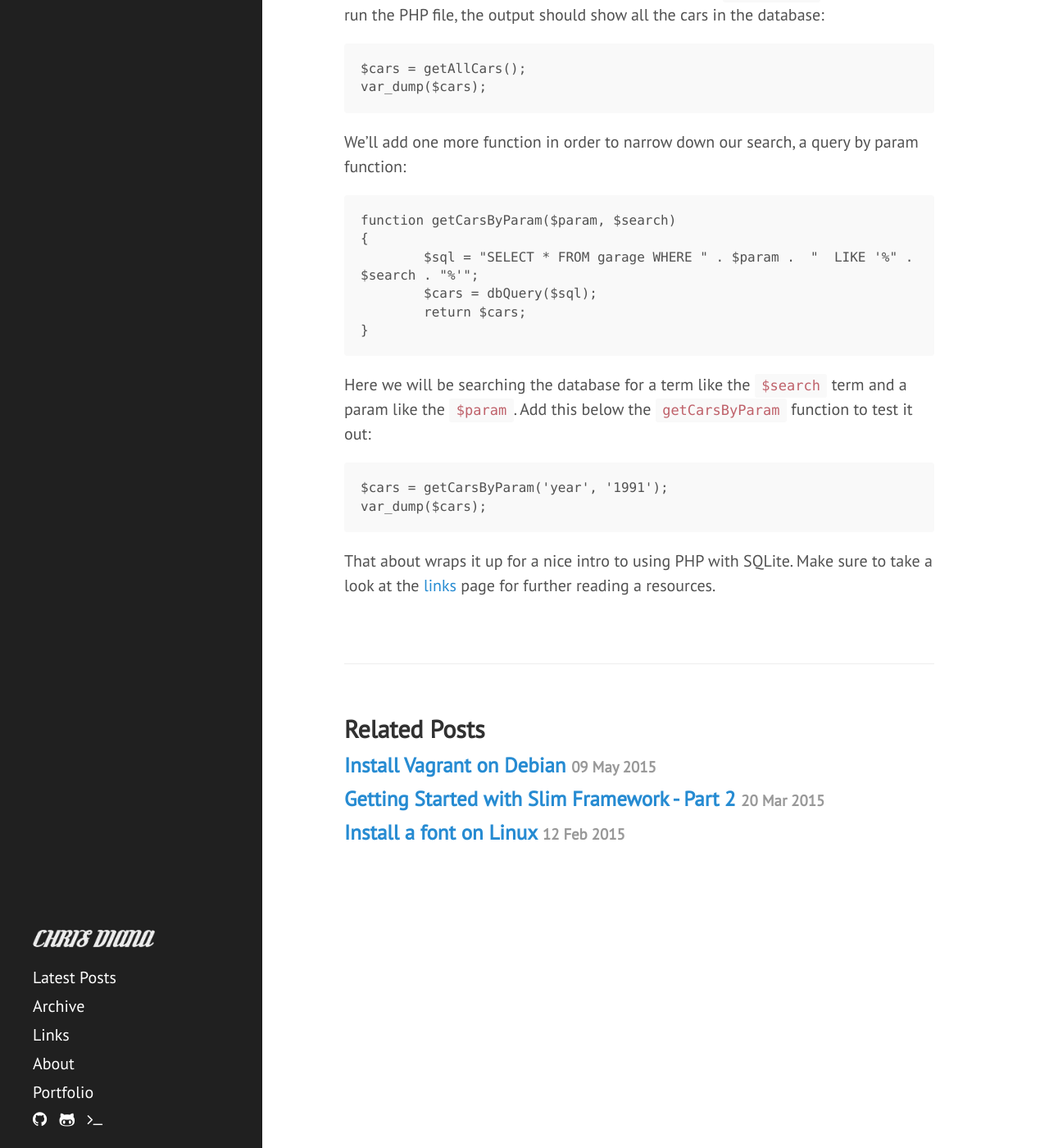
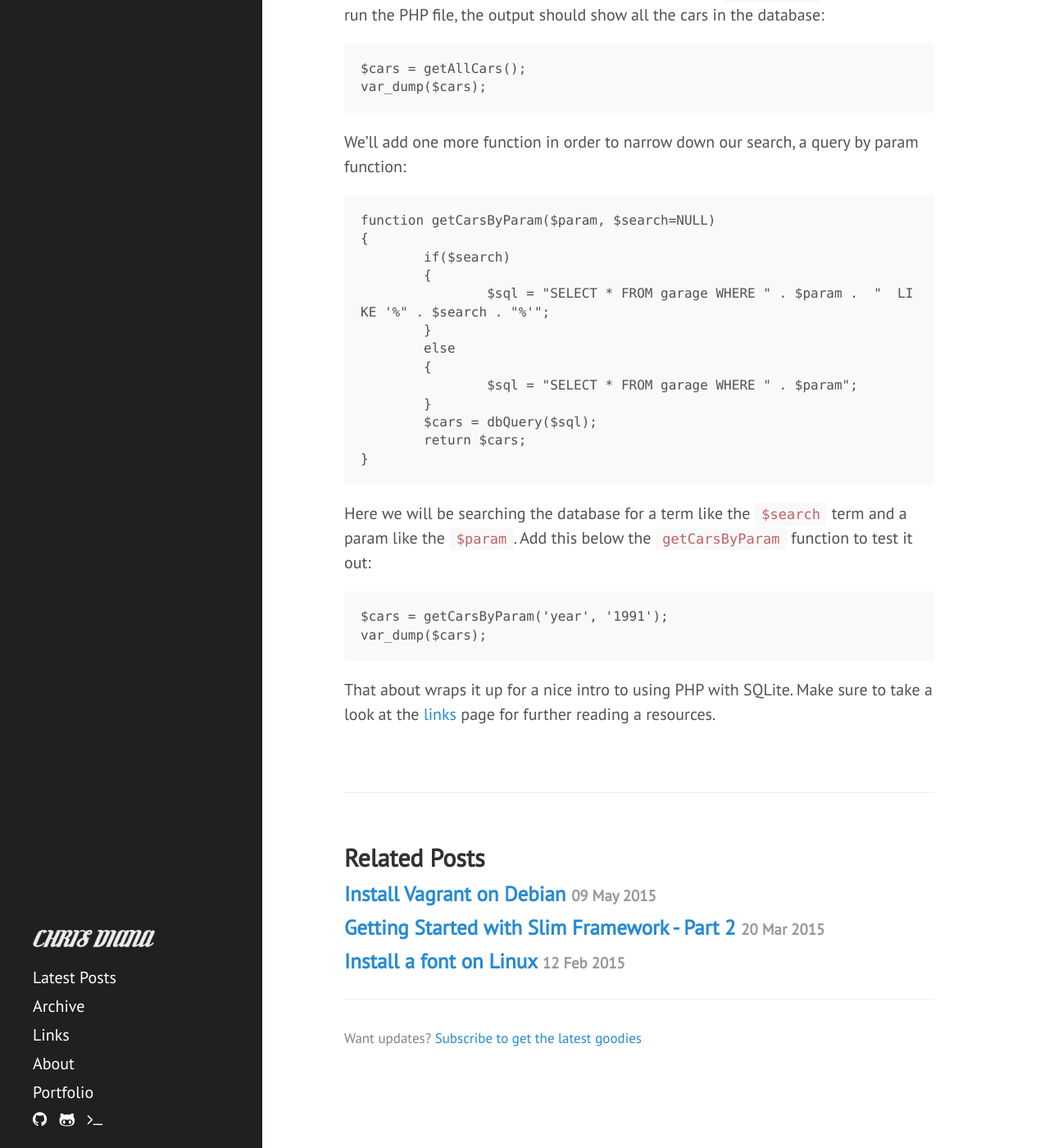
Before and after one commit to chrisdiana/cdmedia.github.io, a Jekyll site: the page built from _posts/2015-05-26-intro-to-using-sqlite-with-php.md, in a window 1280 px wide and 1400 px high, scrolled down 2492 px. Shown: the whole window at 82% size. Built offline with Jekyll 4.4.1, drawn with Linux system fonts in a browser that asks for light colours; nearby versions of some CDN libraries; Markdown is read by kramdown in place of the engine named in the settings; comment, search, counter and statistics services are not loaded.

Commit message:
add mailchimp

````diff
--- a/_layouts/post.html
+++ b/_layouts/post.html
@@ -31,4 +31,8 @@ layout: default
       </li>
     {% endfor %}
   </ul>
+  <div class="updates">
+    <hr>
+    <span>Want updates? <a href="http://eepurl.com/bpduc5" data-featherlight data-featherlight-type="iframe">Subscribe to get the latest goodies</a></span>
+  </div>
 </div>
--- a/_posts/2015-05-26-intro-to-using-sqlite-with-php.md
+++ b/_posts/2015-05-26-intro-to-using-sqlite-with-php.md
@@ -114,9 +114,16 @@ var_dump($cars);
 We'll add one more function in order to narrow down our search, a query by param function:
 
 ```
-function getCarsByParam($param, $search)
+function getCarsByParam($param, $search=NULL)
 {
-	$sql = "SELECT * FROM garage WHERE " . $param .  "  LIKE '%" . $search . "%'";
+	if($search)
+	{
+		$sql = "SELECT * FROM garage WHERE " . $param .  "  LIKE '%" . $search . "%'";
+	}
+	else
+	{
+		$sql = "SELECT * FROM garage WHERE " . $param";
+	}
 	$cars = dbQuery($sql);
 	return $cars;
 }
--- a/index.html
+++ b/index.html
@@ -2,7 +2,9 @@
 layout: default
 title: Home
 ---
-
+<div class="updates-home">
+  <span><a href="http://eepurl.com/bpduc5" data-featherlight data-featherlight-type="iframe"><i class="fa fa-envelope-o"></i> Subscribe to get updates</a></span>
+</div>
 <div class="posts">
   {% for post in paginator.posts %}
   <div class="post">
--- a/public/css/style.css
+++ b/public/css/style.css
@@ -5,6 +5,37 @@
 #menu-toggle { display: none; }
 
 hr { z-index: -999; }
+
+/* Home */
+.updates-home {
+  position: absolute;
+  top: 20px;
+}
+.updates-home span a {
+  color: #C5C5C5;
+  text-shadow: 0px -1px #fff;
+  font-size: 17px;
+}
+.updates-home span a:hover {
+  color: #939393;
+  text-decoration: none;
+}
+
+.updates span {
+  color: #838383;
+  text-shadow: 0px -1px #fff;
+  font-size: 17px;
+}
+.updates span a {
+  text-shadow: 0px -1px #fff;
+  font-size: 17px;
+}
+.updates span a:hover {
+  color: #424242;
+  text-decoration: none;
+}
+
+
 
 /* Sidebar */
 .sidebar {
````
Also changed, not shown: _includes/sidebar.html (+2 -6 lines).
